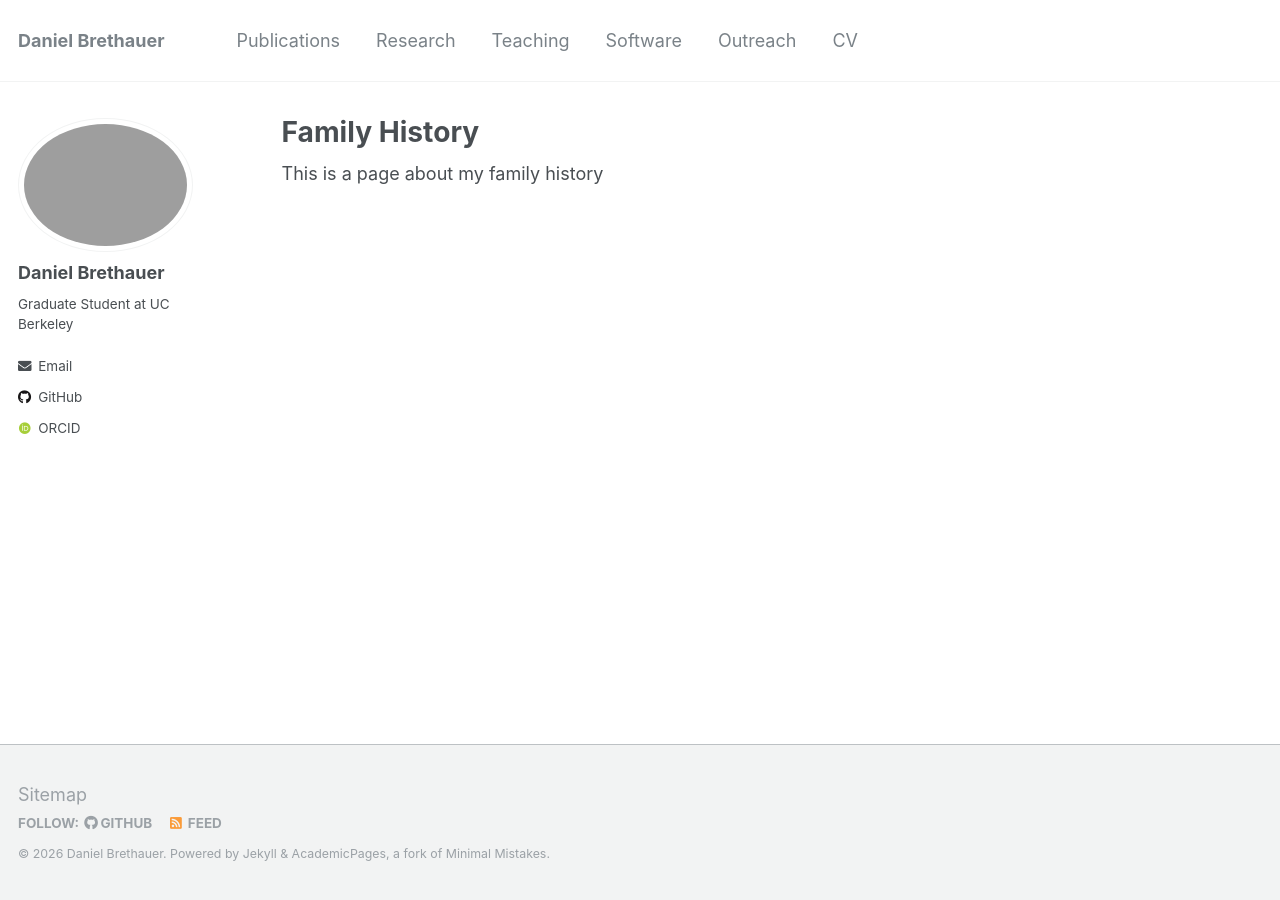
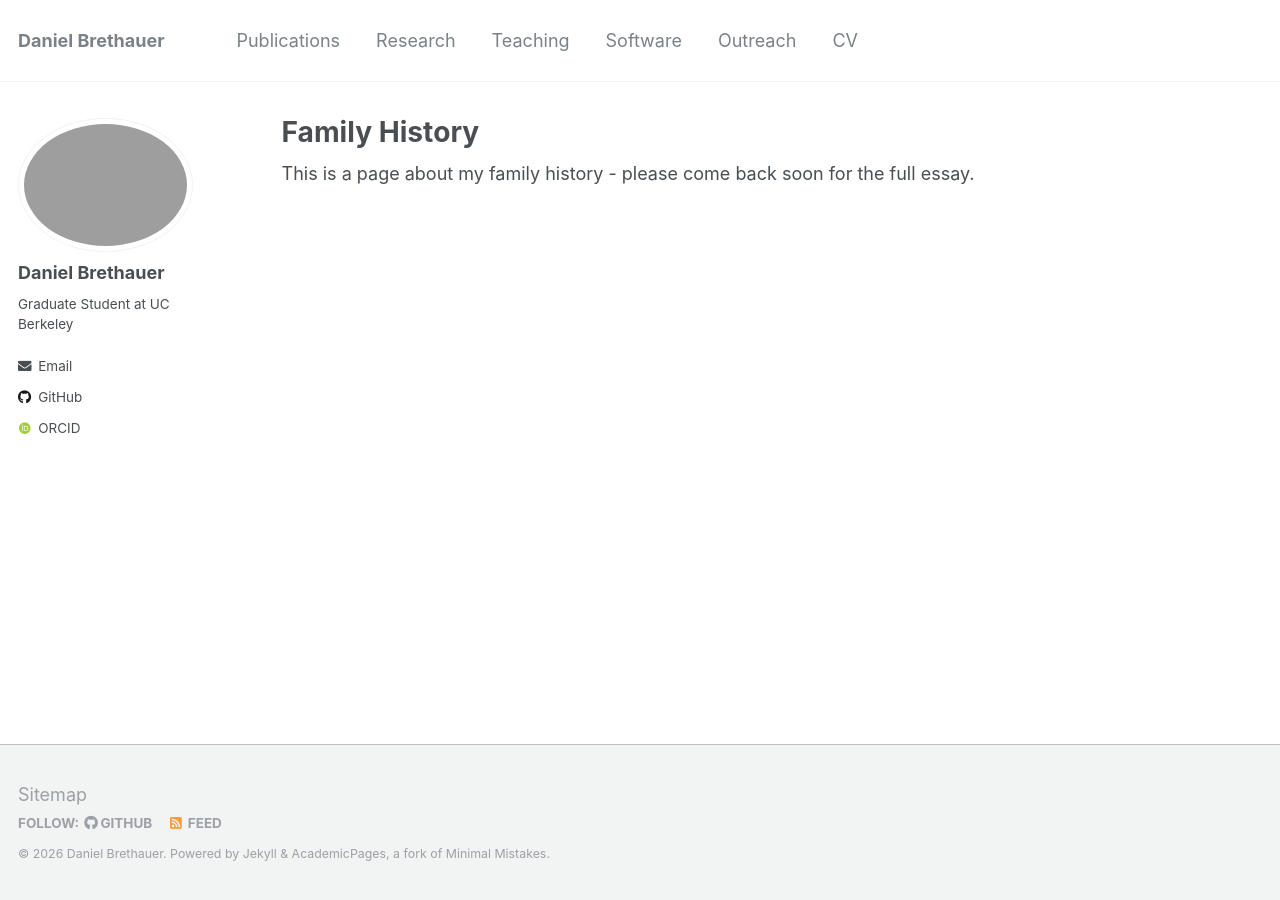
Before and after one commit to dbrethauer/dbrethauer.github.io, a Jekyll site: the page built from _pages/familyhistory.md, in a window 1280 px wide. Built offline with Jekyll 4.4.1, drawn with Linux system fonts in a browser that asks for light colours; some web fonts are replaced.

Commit message:
Update familyhistory.md

```diff
--- a/_pages/familyhistory.md
+++ b/_pages/familyhistory.md
@@ -3,4 +3,4 @@ permalink: /familyhistory/
 title: "Family History"
 ---
 
-This is a page about my family history
+This is a page about my family history - please come back soon for the full essay.
```
